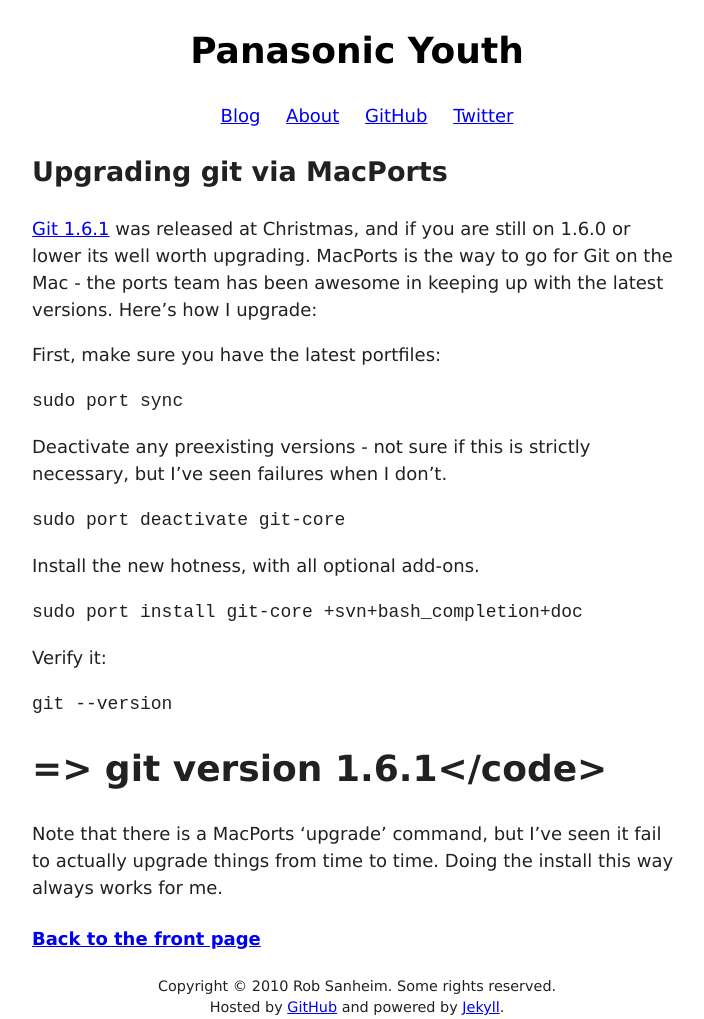
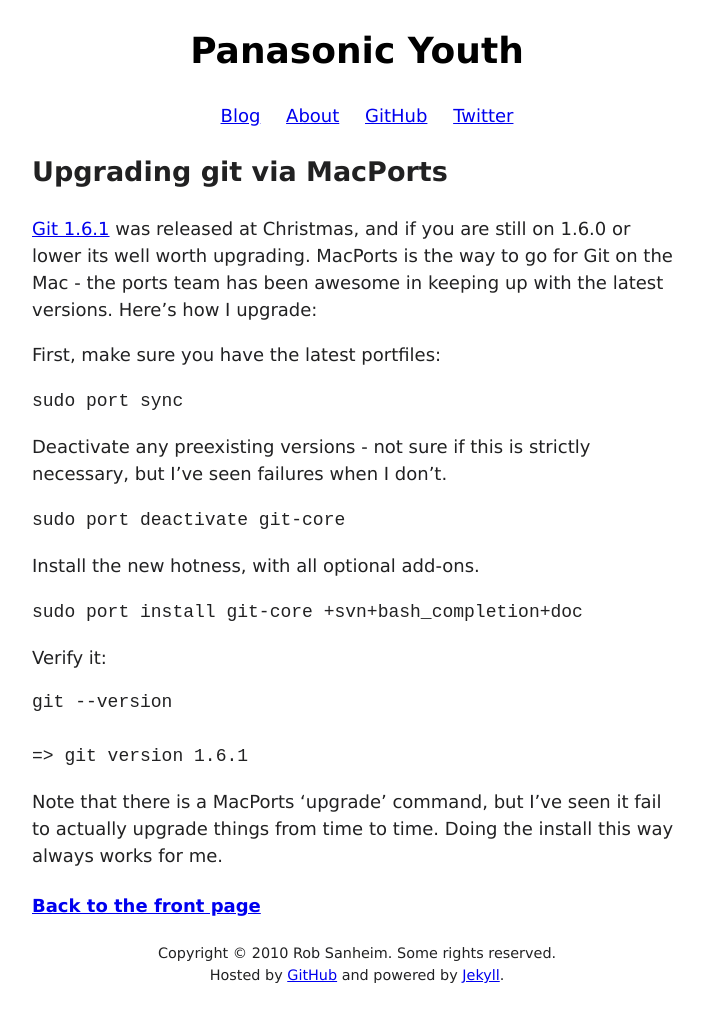
Before and after one commit to rsanheim/rsanheim.github.com, a Jekyll site: the page built from _posts/2009-01-14-upgrading-git-via-macports.markdown, in a window 1280 px wide. Shown: the whole page, without its empty margins (283-987 px from the left). Built offline with Jekyll 4.4.1, drawn with Linux system fonts in a browser that asks for light colours; nearby versions of some CDN libraries; library files that are not in the unit come from our copies; Markdown is read by kramdown in place of the engine named in the settings; comment, search, counter and statistics services are not loaded; after the commit the page ends 987 px from its top, so only the background shows below that.

Commit message:
tweak git codes

```diff
--- a/_posts/2009-01-14-upgrading-git-via-macports.markdown
+++ b/_posts/2009-01-14-upgrading-git-via-macports.markdown
@@ -20,7 +20,8 @@
 
 Verify it:
 
-<code>git --version
-# => git version 1.6.1</code>
+    git --version
+
+    => git version 1.6.1
 
 Note that there is a MacPorts 'upgrade' command, but I've seen it fail to actually upgrade things from time to time.  Doing the install this way always works for me.
```
